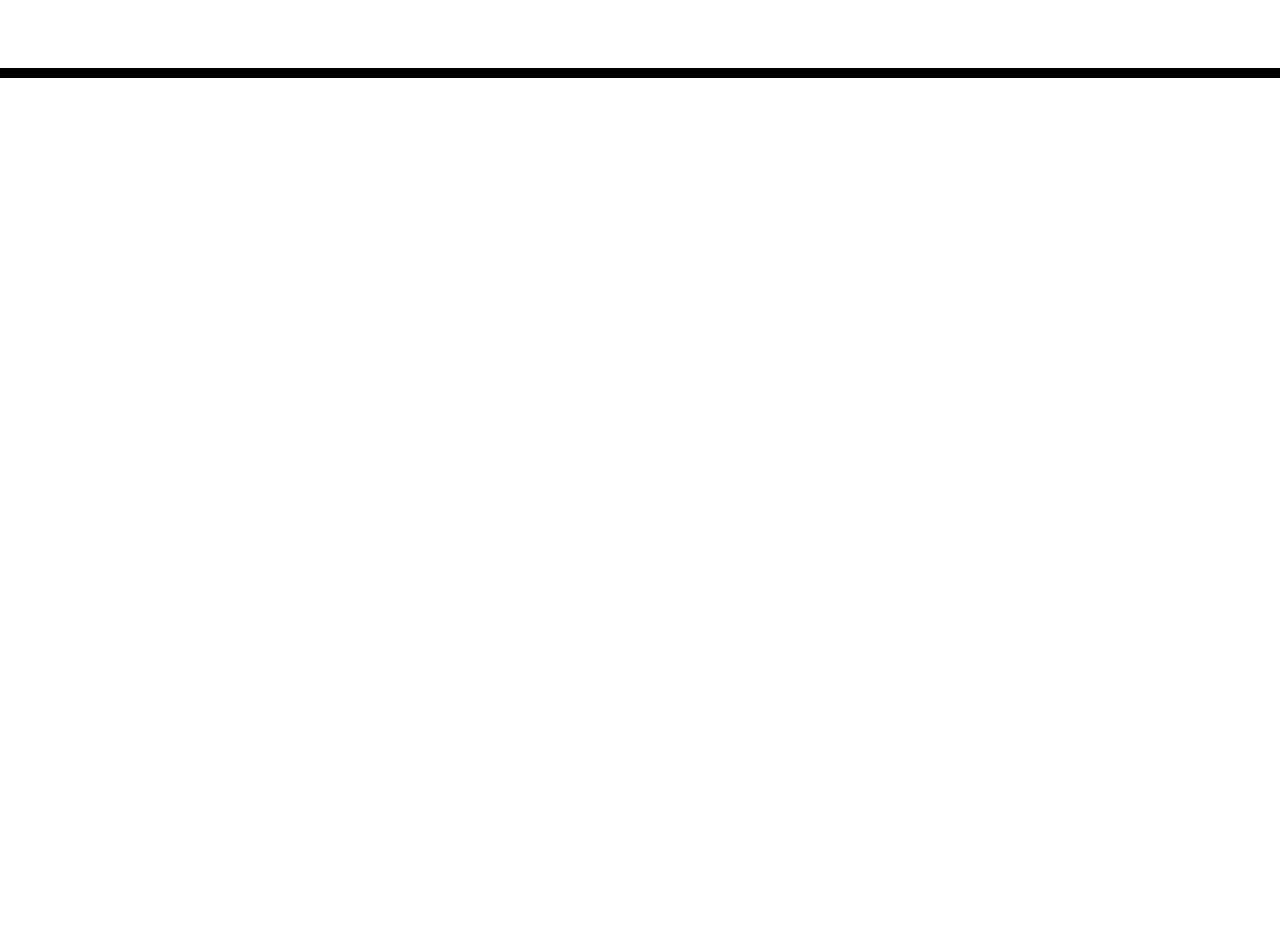
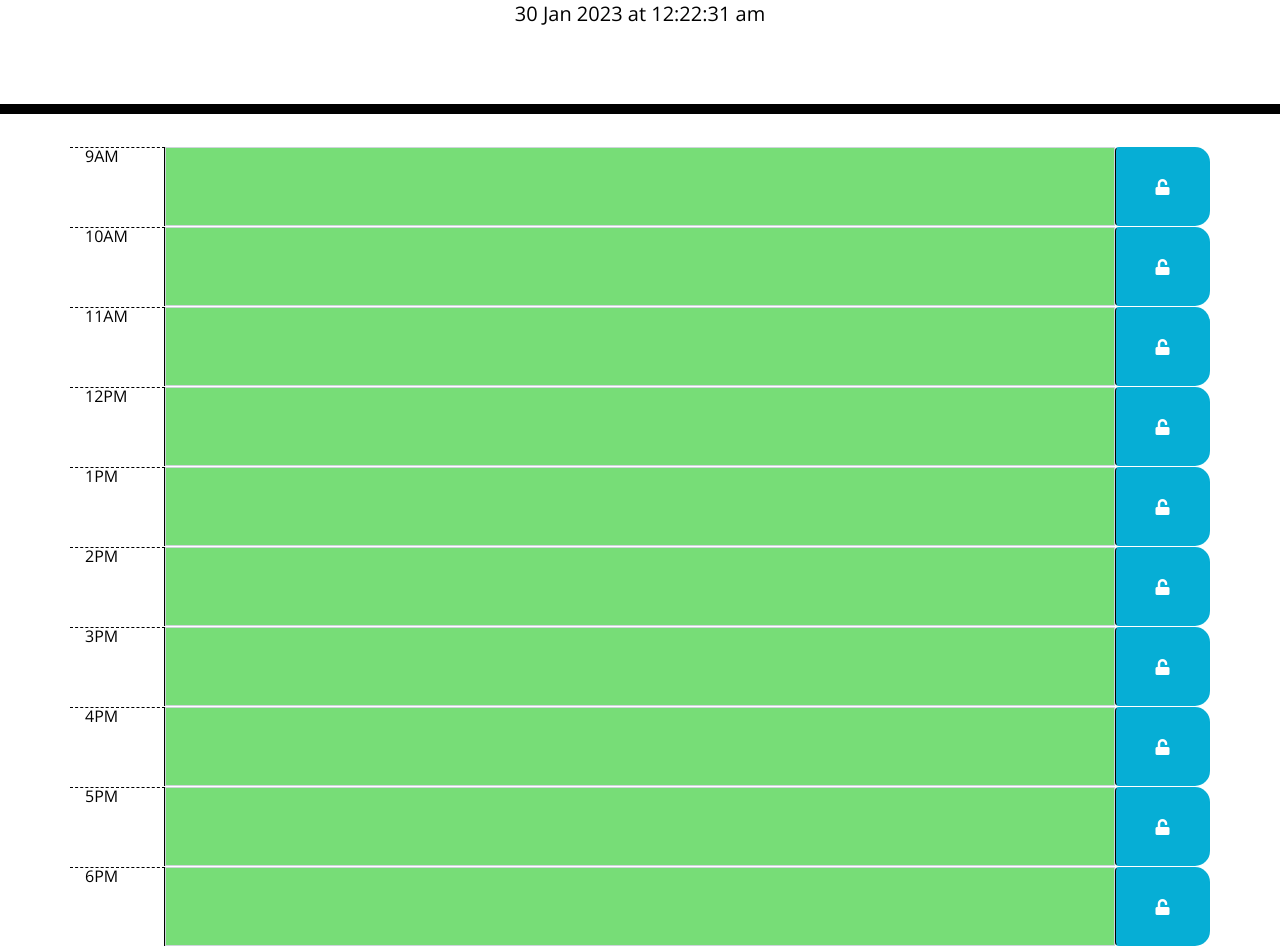
Before and after one commit to JAlexander94/Day-Scheduler, a plain HTML site: page index.html in a window 1280 px wide. Shown: the part 190-1136 px from the top of the page. Before the commit the page ends 800 px from the top, so only its background shows below. Drawn offline with nearby package versions, Linux system fonts and the light colour scheme.

Commit message:
all html, CSS and javascript complete just need to do the readme and preferably make it so the lock turns to a lock when clicked

```diff
--- a/assets/CSS/style.css
+++ b/assets/CSS/style.css
@@ -27,7 +27,7 @@ textarea {
 
 .time-block {
   text-align: center;
-  border-radius: 15px;
+  border-radius: 0px;
 }
 
 .row {
@@ -40,6 +40,7 @@ textarea {
   background-color: #ffffff;
   color: #000000;
   border-top: 1px dashed #000000;
+  border-right: 1px solid #000000;
 }
 
 .past {
--- /dev/null
+++ b/assets/js/script.js
@@ -0,0 +1,50 @@
+var textareas = document.getElementsByTagName("textarea")
+
+//working clock that sends the text to #date-time h2 in the header
+setInterval(function(){
+    var today = moment()
+    $("#currentDay").text(today.format("DD MMM YYYY")+" at "+today.format("hh:mm:ss a"));
+    var hour = moment().hour()
+    for (i=0;i<textareas.length;i++){
+    var timehour = textareas[i].getAttribute("data-hour")
+    if(timehour<hour){
+        textareas[i].setAttribute("class","form-control past time-block col-10")
+    }else if(timehour==hour){
+        textareas[i].setAttribute("class","form-control present time-block col-10")
+    }else{
+        textareas[i].setAttribute("class","form-control future time-block col-10")
+        }
+    }
+    if(moment().hour()==0 && moment().minute()==0 && moment().second()==0){window.localStorage.removeItem("events")}
+},1000)
+
+var container = document.getElementsByClassName("container")
+var storedevents =[]
+
+$("button").click(function(event){
+    var button = event.target.getAttribute("data-hour")
+    for (i=0;i<textareas.length;i++){
+        var timehour = textareas[i].getAttribute("data-hour")
+        if(timehour==button){
+            var text = textareas[i].value
+            var eventarr = {[timehour]:text}
+            storedevents.push(eventarr)
+            localStorage.setItem("events",JSON.stringify(storedevents))
+        }
+    }
+})
+
+function init(){
+    storedevents = JSON.parse(localStorage.getItem("events"))
+    if(storedevents===null){storedevents=[]}
+    for (j=0;j<storedevents.length;j++){
+        for(i=0;i<textareas.length;i++){
+            var timehour = textareas[i].getAttribute("data-hour")
+            if(Object.keys(storedevents[j])[0]==timehour){
+                textareas[i].value = storedevents[j][timehour]
+            }
+        }
+    }
+}
+
+init()
--- a/index.html
+++ b/index.html
@@ -28,11 +28,71 @@
       <p class="lead">A simple calendar app for scheduling your work day</p>
       <p id="currentDay" class="lead"></p>
     </header>
+
     <div class="container">
-      <!-- Timeblocks go here -->
-    </div>
+
+      <div class="row">
+        <span class="hour col-1">9AM</span>
+        <textarea type="text" class="form-control future time-block col-10" data-hour="9"></textarea>
+        <button class="btn col-1 fa fa-unlock saveBtn" type="button" data-hour="9"></button>
+      </div>
+
+      <div class="row">
+        <span class="hour col-1">10AM</span>
+        <textarea type="text" class="form-control future time-block col-10" data-hour="10"></textarea>
+        <button class="btn col-1 fa fa-unlock saveBtn" type="button" data-hour="10"></i></button>
+      </div>
+
+      <div class="row">
+        <span class="hour col-1">11AM</span>
+        <textarea type="text" class="form-control future time-block col-10" data-hour="11"></textarea>
+        <button class="btn col-1 fa fa-unlock saveBtn" type="button" data-hour="11"></button>
+      </div>
+
+      <div class="row">
+        <span class="hour col-1">12PM</span>
+        <textarea type="text" class="form-control future time-block col-10" data-hour="12"></textarea>
+        <button class="btn col-1 fa fa-unlock saveBtn" type="button" data-hour="12"></button>
+      </div>
+
+      <div class="row">
+        <span class="hour col-1">1PM</span>
+        <textarea type="text" class="form-control future time-block col-10" data-hour="13"></textarea>
+        <button class="btn col-1 fa fa-unlock saveBtn" type="button" data-hour="13"></button>
+      </div>
+
+      <div class="row">
+        <span class="hour col-1">2PM</span>
+        <textarea type="text" class="form-control future time-block col-10" data-hour="14"></textarea>
+        <button class="btn col-1 fa fa-unlock saveBtn" type="button" data-hour="14"></button>
+      </div>
+
+      <div class="row">
+        <span class="hour col-1">3PM</span>
+        <textarea type="text" class="form-control future time-block col-10" data-hour="15"></textarea>
+        <button class="btn col-1 fa fa-unlock saveBtn" type="button" data-hour="15"></button>
+      </div>
+
+      <div class="row">
+        <span class="hour col-1">4PM</span>
+        <textarea type="text" class="form-control future time-block col-10" data-hour="16"></textarea>
+        <button class="btn col-1 fa fa-unlock saveBtn" type="button" data-hour="16"></button>
+      </div>
+
+      <div class="row">
+        <span class="hour col-1">5PM</span>
+        <textarea type="text" class="form-control future time-block col-10" data-hour="17"></textarea>
+        <button class="btn col-1 fa fa-unlock saveBtn" type="button" data-hour="17"></button>
+      </div>
+
+      <div class="row">
+        <span class="hour col-1">6PM</span>
+        <textarea type="text" class="form-control future time-block col-10" data-hour="18"></textarea>
+        <button class="btn col-1 fa fa-unlock saveBtn" type="button" data-hour="18"></button>
+      </div>
 
     <script src="https://cdnjs.cloudflare.com/ajax/libs/jquery/3.2.1/jquery.min.js"></script>
     <script src="https://cdnjs.cloudflare.com/ajax/libs/moment.js/2.24.0/moment.min.js"></script>
+    <script src="assets/js/script.js"></script>
   </body>
 </html>
```
